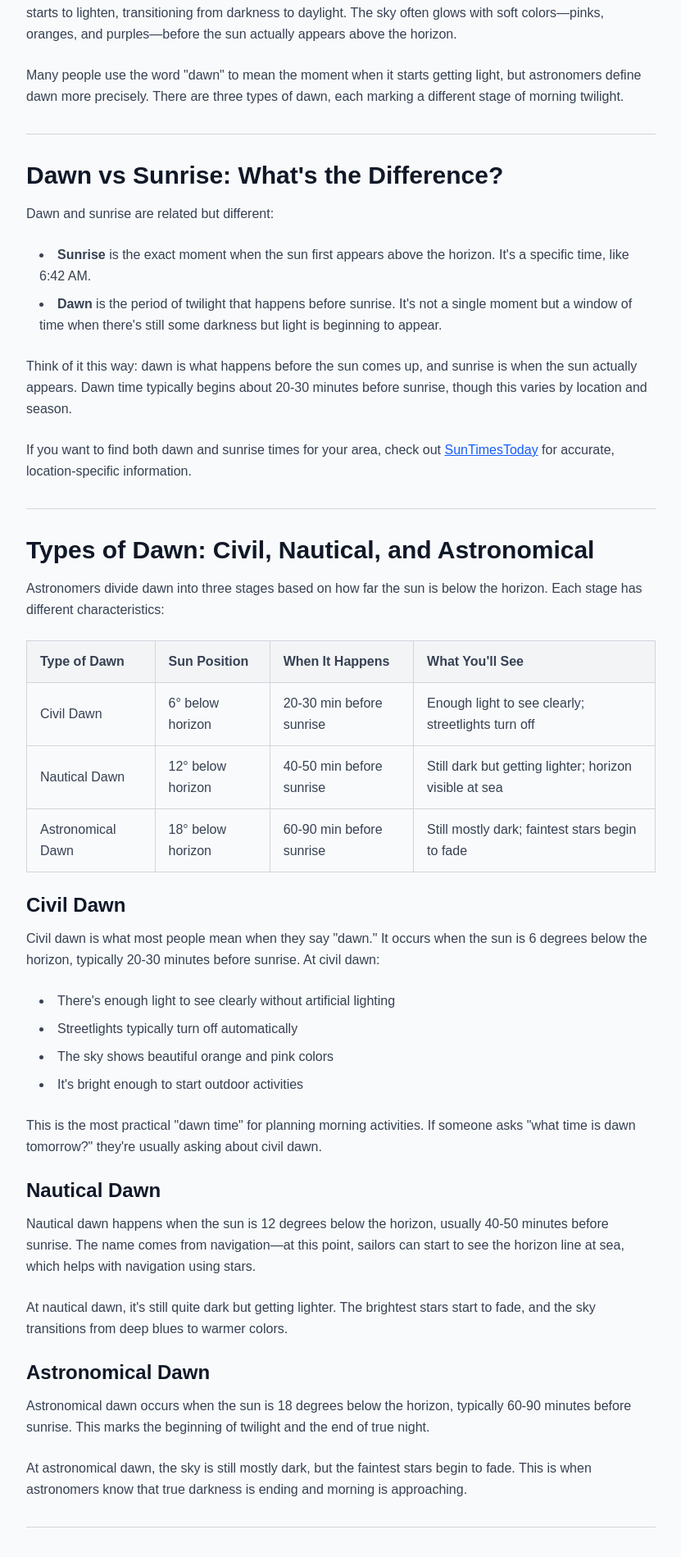
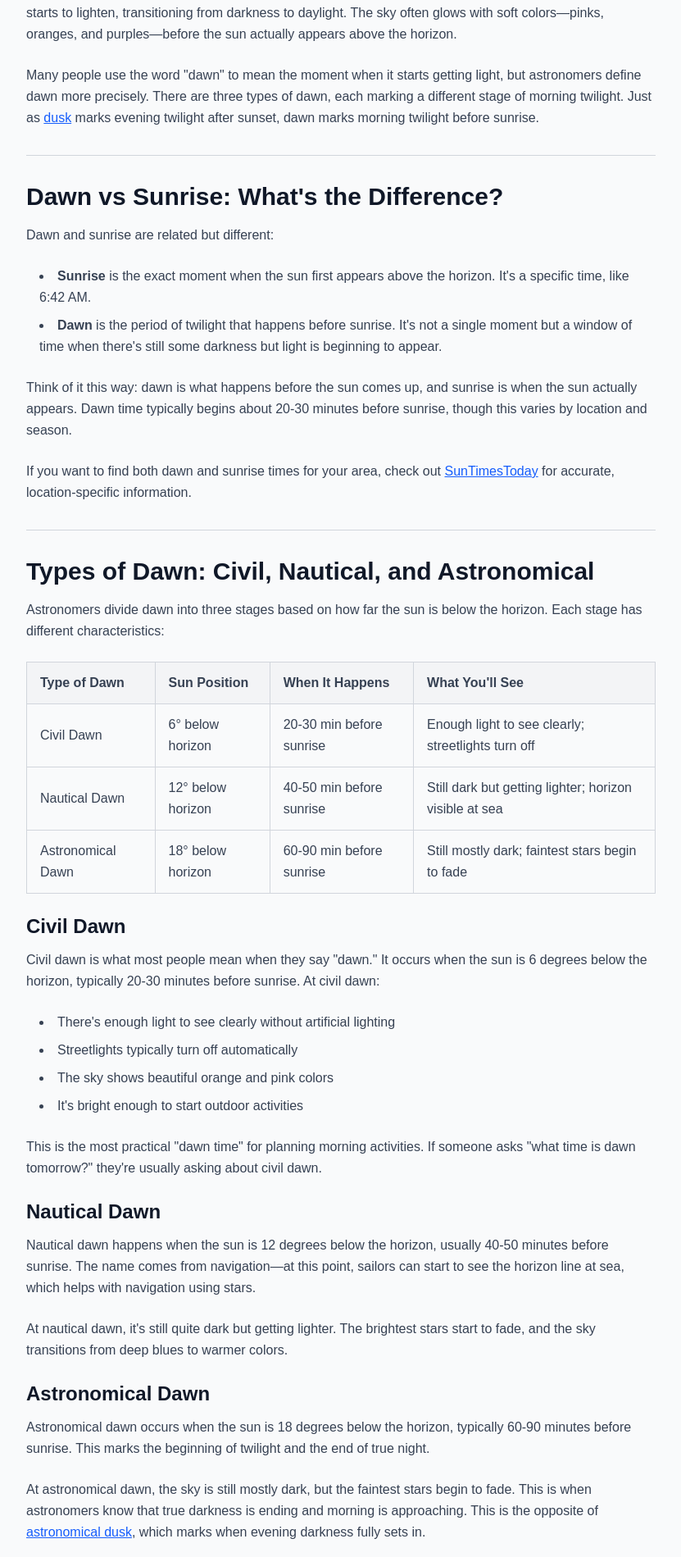
Before and after one commit to spenceragnew1-cloud/suntimestoday-v2, a Next.js app: page /blog/what-time-is-dawn-tomorrow in a window 1280 px wide. Shown: the part 440-2339 px from the top of the page at 82% size, without its empty margins (224-1055 px from the left). Built offline with nearby package versions, Linux system fonts and the light colour scheme.

Commit message:
Add cross-links between dawn and dusk blog posts for better interlinking

```diff
--- a/app/blog/what-time-is-dawn-tomorrow/page.tsx
+++ b/app/blog/what-time-is-dawn-tomorrow/page.tsx
@@ -97,7 +97,7 @@ export default function WhatTimeIsDawnTomorrowBlogPost() {
             </p>
 
             <p>
-              Many people use the word &quot;dawn&quot; to mean the moment when it starts getting light, but astronomers define dawn more precisely. There are three types of dawn, each marking a different stage of morning twilight.
+              Many people use the word &quot;dawn&quot; to mean the moment when it starts getting light, but astronomers define dawn more precisely. There are three types of dawn, each marking a different stage of morning twilight. Just as <Link href="/blog/what-time-is-dusk-today" className="text-blue-600 hover:text-blue-800 underline">dusk</Link> marks evening twilight after sunset, dawn marks morning twilight before sunrise.
             </p>
 
             <hr className="my-8 border-gray-300" />
@@ -206,7 +206,7 @@ export default function WhatTimeIsDawnTomorrowBlogPost() {
             </p>
 
             <p>
-              At astronomical dawn, the sky is still mostly dark, but the faintest stars begin to fade. This is when astronomers know that true darkness is ending and morning is approaching.
+              At astronomical dawn, the sky is still mostly dark, but the faintest stars begin to fade. This is when astronomers know that true darkness is ending and morning is approaching. This is the opposite of <Link href="/blog/what-time-is-dusk-today" className="text-blue-600 hover:text-blue-800 underline">astronomical dusk</Link>, which marks when evening darkness fully sets in.
             </p>
 
             <hr className="my-8 border-gray-300" />
--- a/app/blog/what-time-is-dusk-today/page.tsx
+++ b/app/blog/what-time-is-dusk-today/page.tsx
@@ -383,7 +383,7 @@ export default function WhatTimeIsDuskTodayBlogPost() {
                   Is dusk the same as twilight?
                 </h3>
                 <p>
-                  Yes, dusk is part of twilight. Dusk specifically refers to evening twilight—the period after sunset when there&apos;s still light in the sky. Morning twilight before sunrise is called dawn. Both are periods when the sun is below the horizon but still provides some illumination.
+                  Yes, dusk is part of twilight. Dusk specifically refers to evening twilight—the period after sunset when there&apos;s still light in the sky. Morning twilight before sunrise is called <Link href="/blog/what-time-is-dawn-tomorrow" className="text-blue-600 hover:text-blue-800 underline">dawn</Link>. Both are periods when the sun is below the horizon but still provides some illumination.
                 </p>
               </div>
 
@@ -409,6 +409,10 @@ export default function WhatTimeIsDuskTodayBlogPost() {
 
             <p>
               Remember: dusk time changes every day and varies by location. For the most accurate information, check <Link href="/" className="text-blue-600 hover:text-blue-800 underline">SunTimesToday</Link> for your city&apos;s current dusk times.
+            </p>
+
+            <p>
+              Want to learn more about morning times? Check out our guide on <Link href="/blog/what-time-is-dawn-tomorrow" className="text-blue-600 hover:text-blue-800 underline">what time is dawn tomorrow</Link>.
             </p>
 
             <div className="bg-gray-100 rounded-lg p-6 my-8">
```
